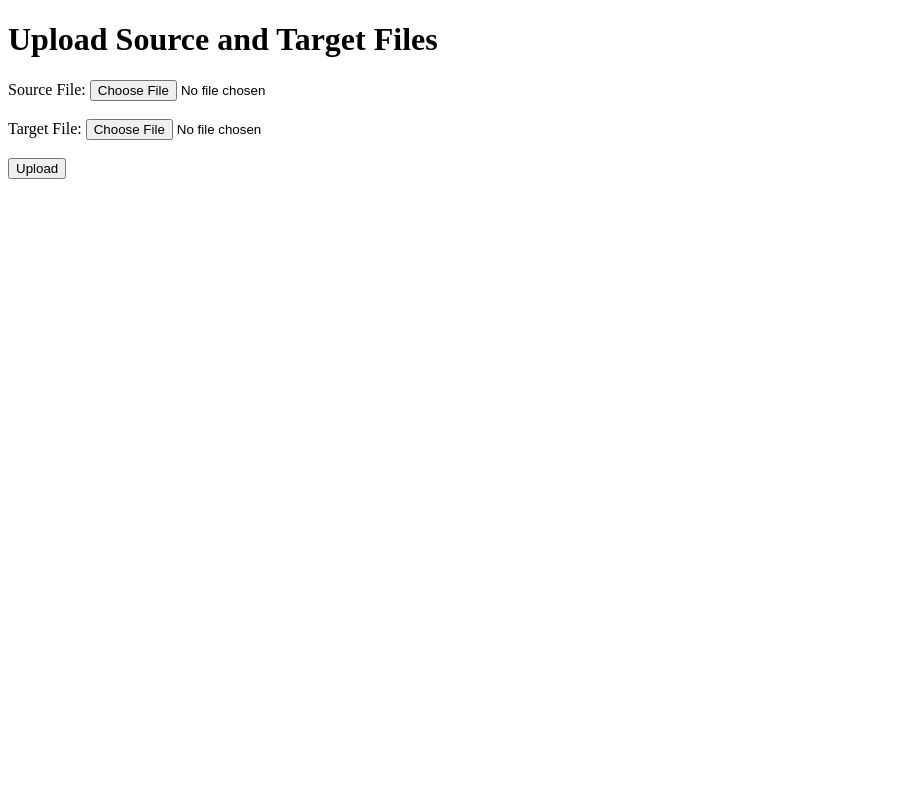
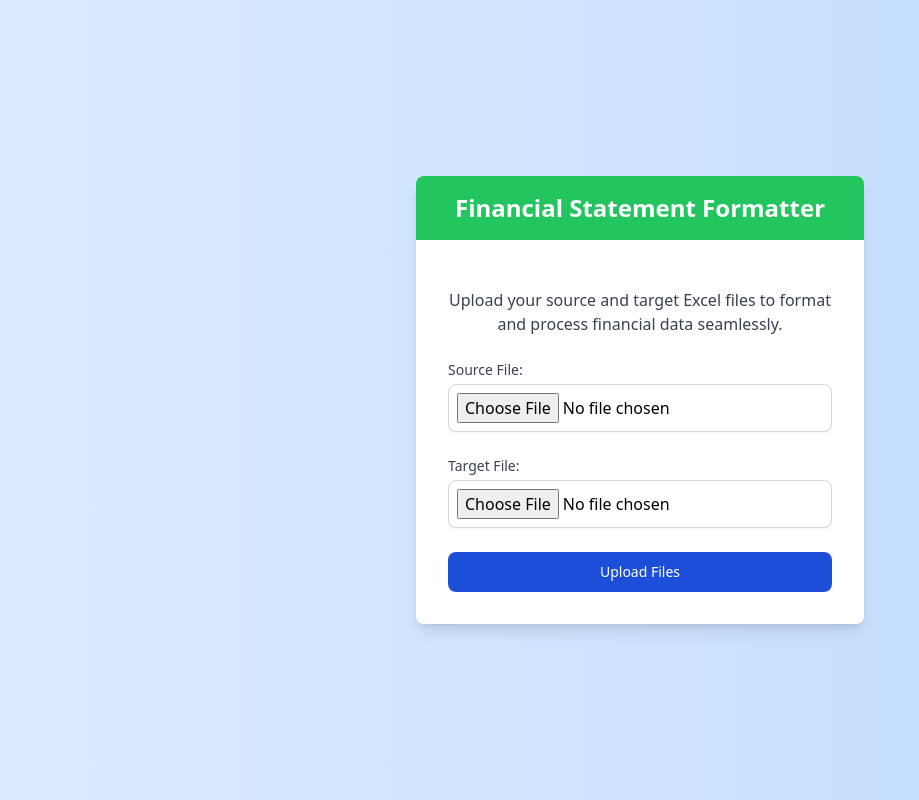
Before and after one commit to zeeshan2001/file-formatter, a Flask app: page / in a window 1280 px wide. Shown: the whole page, without its empty margins (0-919 px from the left). Run offline with Flask 3, Linux system fonts and the light colour scheme; some libraries are stand-ins or nearby versions.

Commit message:
Formatting verified, preview updated and style updated

```diff
--- a/app.py
+++ b/app.py
@@ -4,6 +4,9 @@ from openpyxl import load_workbook
 
 app = Flask(__name__)
 app.config['UPLOAD_FOLDER'] = 'uploads/'
+app.config['OUTPUT_FOLDER'] = 'output/'
+os.makedirs(app.config['UPLOAD_FOLDER'], exist_ok=True)
+os.makedirs(app.config['OUTPUT_FOLDER'], exist_ok=True)
 
 @app.route('/')
 def index():
@@ -11,83 +14,99 @@ def index():
 
 @app.route('/upload', methods=['POST'])
 def upload_files():
-    # Check for source file
-    if 'source_file' not in request.files or request.files['source_file'].filename == '':
-        return "Source file is required"
+    if 'source_file' not in request.files or 'target_file' not in request.files:
+        return "Both files are required."
 
-    # Check for target file
-    if 'target_file' not in request.files or request.files['target_file'].filename == '':
-        return "Target file is required"
+    source_file = request.files['source_file']
+    target_file = request.files['target_file']
 
-    # Save source file
-    source_file = request.files['source_file']
     source_filepath = os.path.join(app.config['UPLOAD_FOLDER'], source_file.filename)
+    target_filepath = os.path.join(app.config['UPLOAD_FOLDER'], target_file.filename)
+
     source_file.save(source_filepath)
-
-    # Save target file
-    target_file = request.files['target_file']
-    target_filepath = os.path.join(app.config['UPLOAD_FOLDER'], target_file.filename)
     target_file.save(target_filepath)
 
     return redirect(url_for('process_data', source_file=source_file.filename, target_file=target_file.filename))
 
 @app.route('/process/<source_file>/<target_file>')
 def process_data(source_file, target_file):
-    # Paths to uploaded files
     source_file_path = os.path.join(app.config['UPLOAD_FOLDER'], source_file)
     target_file_path = os.path.join(app.config['UPLOAD_FOLDER'], target_file)
+    output_file_path = os.path.join(app.config['OUTPUT_FOLDER'], 'processed_' + target_file)
 
-    # Load target and source workbooks
+    # Load the source and target workbooks
+    source_workbook = load_workbook(source_file_path, data_only=True)
     target_workbook = load_workbook(target_file_path, data_only=True)
-    source_workbook = load_workbook(source_file_path, data_only=True)
 
-    # Select the "Financial Statements" sheet from the target workbook
+    # Ensure "Financial Statements" sheet exists in the target workbook
+    if "Financial Statements" not in target_workbook.sheetnames:
+        return "Sheet 'Financial Statements' not found in the target file."
+
     target_sheet = target_workbook["Financial Statements"]
 
-    # Define starting row and columns for "Year" (F), "Tab" (N), and "Row" (M)
-    start_row = 6  # Start from row 6 to skip the header
-    year_col = 'F'
-    tab_col = 'N'
-    row_col = 'M'
+    # Define columns
+    year_col = 'F'  # Target column for source column G data
+    data_col = 'G'  # Target column for source column H data
+    tab_col = 'N'   # Column containing the source sheet name
+    row_col = 'M'   # Column containing the source row number
 
-    # Iterate through the rows in the target sheet
-    for row in range(start_row, target_sheet.max_row + 1):
-        tab_value = target_sheet[f"{tab_col}{row}"].value  # Get Tab value (sheet name)
-        row_value = target_sheet[f"{row_col}{row}"].value  # Get Row value
+    # Starting point for values in source columns G and H
+    source_start_row = 20
 
-        if tab_value and row_value:
+    # Iterate through rows in the target sheet, starting from row 6
+    for target_row in range(6, target_sheet.max_row + 1):
+        tab_value = target_sheet[f"{tab_col}{target_row}"].value  # Source sheet name
+        source_row_value = target_sheet[f"{row_col}{target_row}"].value  # Source row number
+
+        if tab_value and source_row_value:
             try:
-                # Access the source sheet based on the Tab value
+                # Access the source sheet
                 source_sheet = source_workbook[tab_value.strip()]
 
-                # Find the row in source sheet where column D matches the Row value
-                found_value = None
-                for source_row in range(1, source_sheet.max_row + 1):
-                    source_row_value = source_sheet.cell(row=source_row, column=4).value  # Column D
-                    if source_row_value == int(row_value):  # Match Row value
-                        found_value = source_sheet.cell(row=source_row, column=7).value  # Column G
-                        break
+                # Calculate the actual source row
+                source_row = source_start_row + int(source_row_value) - 1
 
-                # Update the Year column in the target sheet
-                target_sheet[f"{year_col}{row}"] = found_value
+                # Extract values from source columns G and H
+                if source_row <= source_sheet.max_row:
+                    value_g = source_sheet.cell(row=source_row, column=7).value  # Column G
+                    value_h = source_sheet.cell(row=source_row, column=8).value  # Column H
+                else:
+                    value_g = None
+                    value_h = None
 
-                print(f"Updated Row {row}: F{row} with value '{found_value}' from Sheet '{tab_value}', Row {row_value}")
+                # Write values to the correct row in the target sheet, aligning to row 4
+                corrected_target_row = target_row - 2  # Adjust target_row to align data starting from row 4
+                target_sheet[f"{year_col}{corrected_target_row}"] = value_g
+                target_sheet[f"{data_col}{corrected_target_row}"] = value_h
+
+                print(f"Updated Target Row {corrected_target_row}: F{corrected_target_row} with '{value_g}', G{corrected_target_row} with '{value_h}' from Source Row {source_row}")
 
             except KeyError:
                 print(f"Sheet '{tab_value}' not found in source file.")
             except ValueError:
-                print(f"Invalid Row value '{row_value}' in Row {row}.")
+                print(f"Invalid source row value '{source_row_value}' in row {target_row}.")
             except Exception as e:
-                print(f"Error processing Tab '{tab_value}', Row '{row_value}': {e}")
+                print(f"Error processing target row {target_row}: {e}")
         else:
-            print(f"Skipping Row {row} due to missing Tab or Row value.")
+            print(f"Skipping target row {target_row} due to missing Tab or Row value.")
 
     # Save the updated target workbook
-    updated_target_file_path = os.path.join(app.config['UPLOAD_FOLDER'], 'updated_target_sheet.xlsx')
-    target_workbook.save(updated_target_file_path)
-    print(f"Updated target sheet saved as '{updated_target_file_path}'")
+    target_workbook.save(output_file_path)
+    print(f"Updated target sheet saved as '{output_file_path}'")
 
-    return send_file(updated_target_file_path, as_attachment=True)
+    # Extract a preview starting from row 3 to row 243
+    preview_data = []
+    for row in target_sheet.iter_rows(min_row=3, max_row=243, values_only=True):
+        cleaned_row = [cell if cell is not None else "" for cell in row]  # Replace None with empty string
+        preview_data.append(cleaned_row)
+
+    return render_template('preview.html', preview_data=preview_data, output_file='processed_' + target_file)
+
+
+@app.route('/download/<filename>')
+def download_file(filename):
+    path = os.path.join(app.config['OUTPUT_FOLDER'], filename)
+    return send_file(path, as_attachment=True)
 
 if __name__ == '__main__':
     app.run(debug=True)
--- a/templates/index.html
+++ b/templates/index.html
@@ -1,18 +1,70 @@
 <!DOCTYPE html>
-<html>
-  <head>
-    <title>Upload Files</title>
-  </head>
-  <body>
-    <h1>Upload Source and Target Files</h1>
-    <form action="/upload" method="post" enctype="multipart/form-data">
-      <label for="source_file">Source File:</label>
-      <input type="file" name="source_file" required /><br /><br />
+<html lang="en">
+<head>
+    <title>Financial Statement Formatter</title>
+    <script src="https://cdn.tailwindcss.com"></script>
+    <script src="https://cdnjs.cloudflare.com/ajax/libs/flowbite/1.6.3/flowbite.min.js"></script>
+    <style>
+        /* Define keyframe animation for the progress bar */
+        @keyframes progress {
+            0% { width: 0%; }
+            100% { width: 100%; }
+        }
+    </style>
+</head>
+<body class="bg-gradient-to-r from-blue-100 to-blue-200 min-h-screen flex items-center justify-center p-5">
+    <div class="bg-white shadow-lg rounded-lg p-8 w-full max-w-md relative">
+        <!-- Page-Level Heading with Full-Width Background -->
+        <div class="absolute top-0 left-0 w-full">
+            <h1 class="text-2xl font-semibold text-white text-center py-4 bg-gradient-to-r from-green-500 to-green-500 rounded-t-lg">
+                Financial Statement Formatter
+            </h1>
+        </div>
+        <div class="mt-20">
+            <p class="text-gray-700 text-center mb-6">Upload your source and target Excel files to format and process financial data seamlessly.</p>
+            <form action="/upload" method="post" enctype="multipart/form-data" id="upload-form" class="space-y-6">
+                <div>
+                    <label for="source_file" class="block text-sm font-medium text-gray-700">Source File:</label>
+                    <input type="file" name="source_file" required class="mt-1 block w-full border border-gray-300 rounded-lg shadow-sm p-2 focus:ring-blue-500 focus:border-blue-500">
+                </div>
+                <div>
+                    <label for="target_file" class="block text-sm font-medium text-gray-700">Target File:</label>
+                    <input type="file" name="target_file" required class="mt-1 block w-full border border-gray-300 rounded-lg shadow-sm p-2 focus:ring-blue-500 focus:border-blue-500">
+                </div>
+                <div class="flex justify-center">
+                    <button type="submit" class="w-full text-white bg-blue-700 hover:bg-blue-800 font-medium rounded-lg text-sm px-5 py-2.5 focus:outline-none focus:ring-2 focus:ring-offset-2 focus:ring-blue-500">
+                        Upload Files
+                    </button>
+                </div>
+            </form>
+        </div>
+        <!-- Progress bar container -->
+        <div id="progress-container" class="mt-6 hidden">
+            <span class="block text-sm font-medium text-gray-700 mb-2">Uploading...</span>
+            <div class="w-full bg-gray-200 rounded-full h-2.5">
+                <div id="progress-bar" class="bg-blue-600 h-2.5 rounded-full" style="width: 0%;"></div>
+            </div>
+        </div>
+    </div>
 
-      <label for="target_file">Target File:</label>
-      <input type="file" name="target_file" required /><br /><br />
+    <script>
+        // Handle the form submission and show the progress bar
+        const form = document.getElementById('upload-form');
+        const progressBarContainer = document.getElementById('progress-container');
+        const progressBar = document.getElementById('progress-bar');
 
-      <button type="submit">Upload</button>
-    </form>
-  </body>
+        form.addEventListener('submit', function(event) {
+            event.preventDefault(); // Prevent default form submission
+            progressBarContainer.classList.remove('hidden'); // Show the progress bar
+
+            // Start the progress bar animation
+            progressBar.style.animation = 'progress 3s linear forwards';
+
+            // Simulate file upload (replace with actual form submission logic)
+            setTimeout(() => {
+                form.submit(); // Submit the form after the animation completes
+            }, 3000);
+        });
+    </script>
+</body>
 </html>
```
Also changed, not shown: templates/preview.html (+30 -10 lines), 9 other files.
